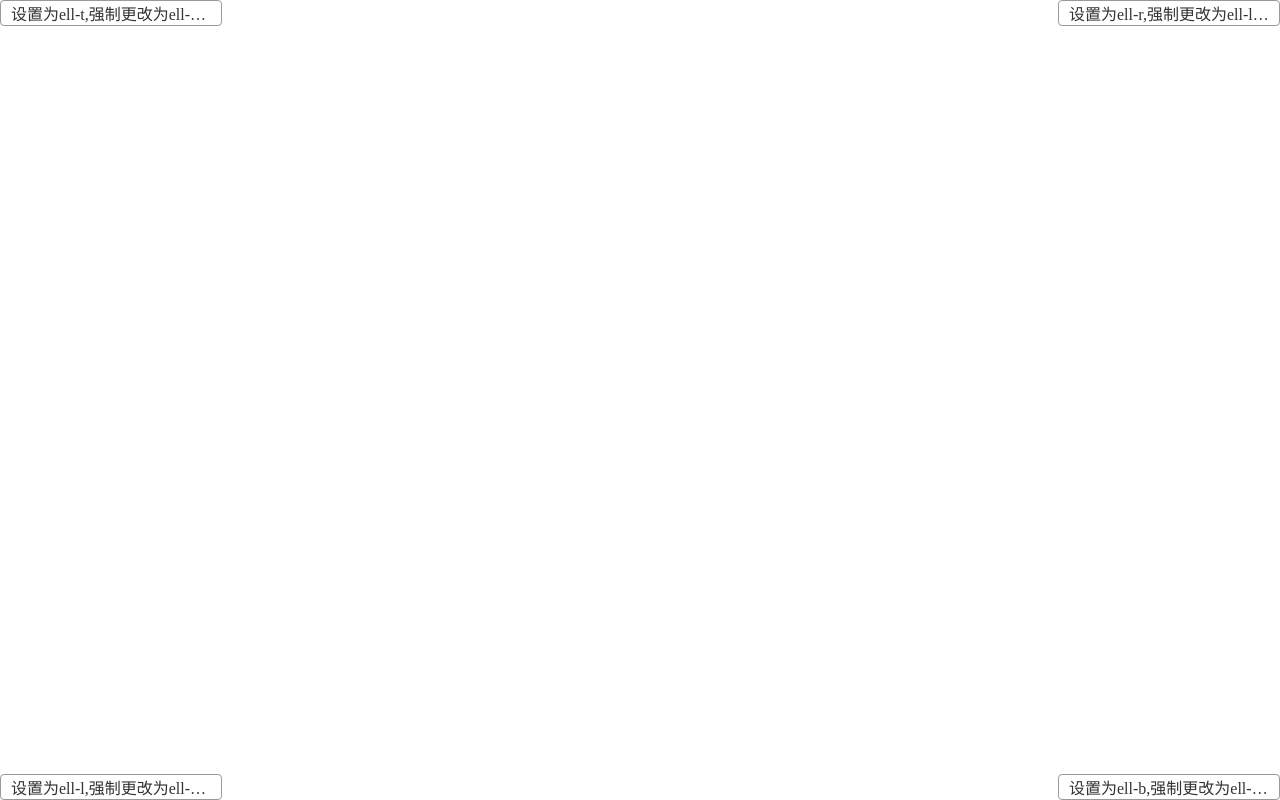
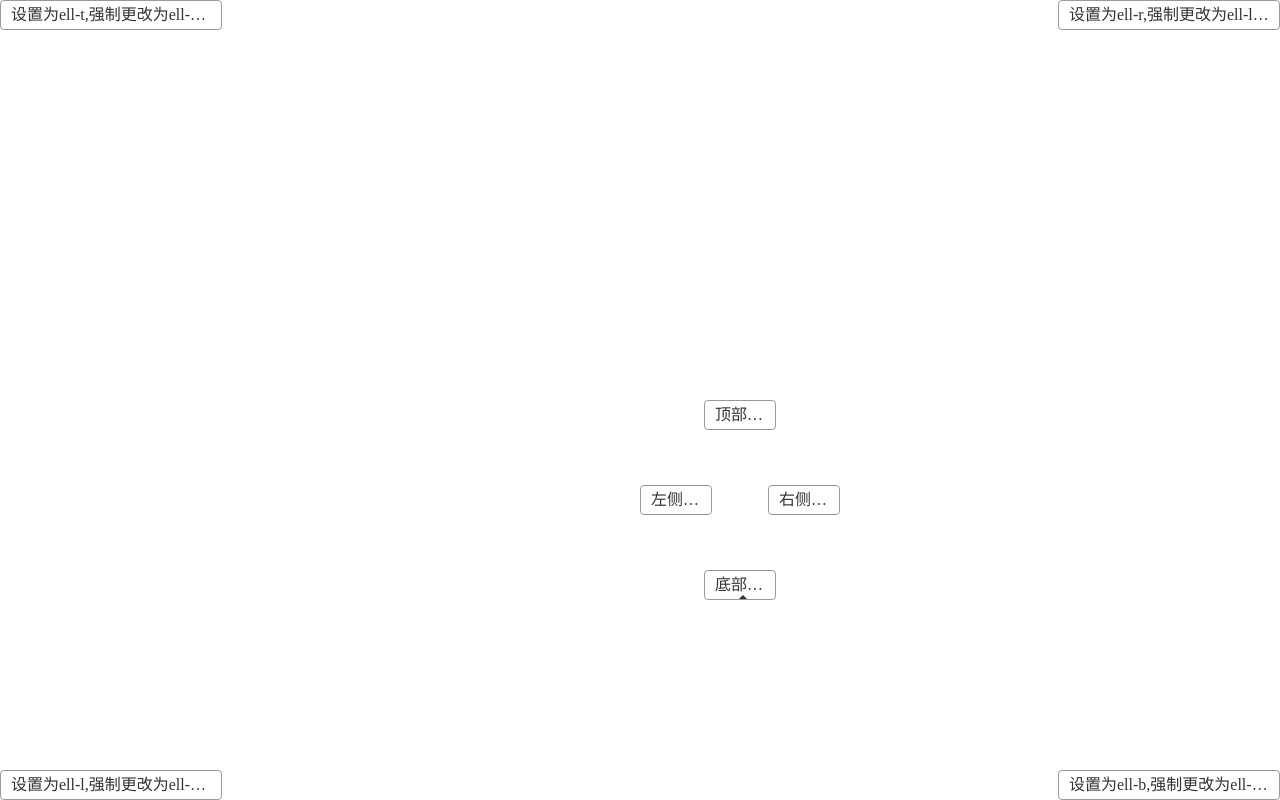
Before and after one commit to MusiCoder32/simply-ellipsis, a website: page example/index.html in a window 1280 px wide. Drawn offline with Linux system fonts and the light colour scheme.

Commit message:
采用相对定位，父元素overflow:hidden，以及after伪类最开始设为fixed来保证弹窗不会超过可视区域，不会造成整个视窗出现overflow，以保证getClientRects计算出来的元素位置的准确，即若当可视区域出现滚动时，该计算存在误差

```diff
--- a/example/index.html
+++ b/example/index.html
@@ -22,18 +22,31 @@
       padding: 0 10px;
       border-radius: 4px;
     }
+
     .item {
       width: 50px;
       border: 1px solid #999;
       padding: 0 10px;
       border-radius: 4px;
     }
+
+    .p-center {
+      position: absolute;
+      top: 50%;
+      left: 50%;
+      /*transform: translate(-50%, -50%);*/
+      width: 200px;
+      height: 200px;
+      display: flex;
+      justify-content: space-between;
+      flex-direction: column;
+    }
   </style>
 </head>
 <body id="app">
 <div style="width:100%;height:100%;display: flex;justify-content: space-between;flex-direction: column">
   <div style="display: flex;justify-content: space-between">
-    <div class="ell-t item-2">设置为ell-t,强制更改为ell-b的效果</div>
+    <div class="ell-t item-2">设置为ell-t,强制更改为ell-b的效果设置为ell-t,强制更改为ell-b的效果设置为ell-t,强制更改为ell-b的效果设置为ell-t,强制更改为ell-b的效果设置为ell-t,强制更改为ell-b的效果设置为ell-t,强制更改为ell-b的效果设置为ell-t,强制更改为ell-b的效果设置为ell-t,强制更改为ell-b的效果</div>
     <div class="ell-r item-2">设置为ell-r,强制更改为ell-l的效果</div>
   </div>
   <div style="display: flex;justify-content: space-between">
@@ -41,7 +54,18 @@
     <div class="ell-b item-2">设置为ell-b,强制更改为ell-t的效果</div>
   </div>
 </div>
-
+<div class="p-center">
+  <div style="display: flex;justify-content: center">
+    <div class="ell-t item">顶部ell-t</div>
+  </div>
+  <div style="display: flex;justify-content: space-between">
+    <div class="ell-l item">左侧ell-l</div>
+    <div class="ell-r item">右侧ell-r</div>
+  </div>
+  <div style="display: flex;justify-content: center">
+    <div class="ell-b item">底部ell-t</div>
+  </div>
+</div>
 </body>
 <script type="module">
 import startEllipsis from '../index.js'
--- a/src/index.css
+++ b/src/index.css
@@ -1,4 +1,4 @@
-.ell, .ell-l, .ell-r, .ell-t, .ell-b {
+.ell {
   display: inline-block !important;
   overflow: hidden;
   text-overflow: ellipsis;
@@ -6,18 +6,42 @@
   box-sizing: content-box !important;
 }
 
+.ell-l:after, .ell-r:after, .ell-t:after, .ell-b:after {
+  position: fixed;
+  content: attr(ell-value);
+  left: 0;
+  top: 0;
+}
+
+.ell-l:before, .ell-r:before, .ell-t:before, .ell-b:before {
+  content: '';
+  position: fixed;
+  left: 0;
+  top: 0;
+}
+
+.ell-l, .ell-r, .ell-t, .ell-b {
+  overflow: hidden;
+  white-space: nowrap;
+}
+.ell-l:hover, .ell-r:hover, .ell-t:hover, .ell-b:hover {
+  overflow: visible;
+}
+
+
 .has-ell {
   --ell-background: rgb(48 49 51);
   --ell-left: 0;
   --ell-top: 0;
   --ell-angle-left: 0;
-  --ell-angle-top: 0
+  --ell-angle-top: 0;
+  position: relative;
 }
 
 .has-ell:after {
   content: attr(ell-value);
   max-width: 250px;
-  position: fixed;
+  position: absolute !important;
   left: var(--ell-left);
   top: var(--ell-top);
   background-color: var(--ell-background);
@@ -28,24 +52,23 @@
   font-size: 12px;
   line-height: 1.2;
   transition: visibility 0.5s, opacity 0.5s;
-  white-space: pre-wrap;
   z-index: 10000;
   box-sizing: content-box !important;
-  visibility: hidden;
-  opacity: 0;
+  /*visibility: hidden;*/
+  /*opacity: 0;*/
 }
 
 
 .has-ell:before {
   content: '';
-  position: fixed;
+  position: absolute !important;
   left: var(--ell-angle-left);
   top: var(--ell-angle-top);
   border-width: 5px;
   border-style: solid;
   border-color: var(--ell-background) transparent transparent transparent;
-  visibility: hidden;
-  opacity: 0;
+  /*visibility: hidden;*/
+  /*opacity: 0;*/
   transition: visibility 0.5s, opacity 0.5s;
   z-index: 10000;
   box-sizing: content-box !important;
--- a/src/setEll.js
+++ b/src/setEll.js
@@ -4,15 +4,31 @@ function setEllItem(dom, type) {
   const padding = 5 //定义弹框距边界的位置
   const anglePadding = 9 //定义小三角距边界的位置，padding加上圆角尺寸
   // 获取dom的尺寸
-  const {innerText, clientWidth, clientHeight} = dom
+  let {innerText, clientWidth, clientHeight} = dom
+  //清空dom文字内容，并写入子元素存放之前的文字内容
+  let childDom = dom.querySelector('.ell')
+  if (!childDom) {
+    dom.innerText = ''
+    childDom = document.createElement('div')
+    childDom.style.width = '100%'
+    childDom.style.height = '100%'
+    childDom.style.left = '0px'
+    childDom.style.top = '0px'
+    childDom.innerText = innerText
+    childDom.classList.add('ell')
+    dom.append(childDom)
+    dom.setAttribute('ell-value', innerText)
+    dom.classList.add('has-ell')
+  }
+
+
   const {w, h} = getClientSize()//浏览器可见区域高宽尺寸
   window.dom = dom
   const {left, top, bottom, right} = dom.getClientRects()[0]
 
-  dom.setAttribute('ell-value', innerText)
-  dom.classList.add('has-ell')
   //获取ell:after的尺寸
   const afterDom = window.getComputedStyle(dom, 'after')
+  console.log(afterDom)
   var {paddingBottom, paddingLeft, paddingRight, paddingTop, height, width} = afterDom
   let obj = {
     paddingBottom,
@@ -58,50 +74,52 @@ function setEllItem(dom, type) {
   let angleLeft = anglePadding
   switch (type) {
     case 'top':
-      ellLeft = left - (afterDomOffsetWidth - clientWidth) / 2
-      ellLeft = Math.max(ellLeft, padding)
-      ellLeft = Math.min(ellLeft, w - afterDomOffsetWidth - padding)
+      ellLeft = -(afterDomOffsetWidth - clientWidth) / 2
+      ellLeft = Math.max(ellLeft, padding - left)
+      ellLeft = Math.min(ellLeft, w - afterDomOffsetWidth - padding - left)
       cssObj['--ell-left'] = `${ellLeft}px`
-      cssObj['--ell-top'] = `${top - afterDomOffsetHeight - borderWidth}px`
-      cssObj['--ell-angle-left'] = `${left + clientWidth / 2 - 2.5}px`
-      cssObj['--ell-angle-top'] = `${top - borderWidth}px`
+      cssObj['--ell-top'] = `${-afterDomOffsetHeight - borderWidth}px`
+      cssObj['--ell-angle-left'] = `${(clientWidth - borderWidth) / 2}px`
+      cssObj['--ell-angle-top'] = `${-borderWidth}px`
       break;
     case 'bottom':
-      ellLeft = left - (afterDomOffsetWidth - clientWidth) / 2
+      ellLeft = -(afterDomOffsetWidth - clientWidth) / 2
       ellLeft = Math.max(ellLeft, padding)
-      ellLeft = Math.min(ellLeft, w - afterDomOffsetWidth - padding)
+      ellLeft = Math.min(ellLeft, w - afterDomOffsetWidth - padding - left)
       cssObj['--ell-left'] = `${ellLeft}px`
-      cssObj['--ell-top'] = `${bottom + borderWidth}px`
-      cssObj['--ell-angle-left'] = `${left + clientWidth / 2 - 2.5}px`
-      cssObj['--ell-angle-top'] = `${bottom - borderWidth}px`
+      cssObj['--ell-top'] = `${clientHeight + borderWidth}px`
+      cssObj['--ell-angle-left'] = `${(clientWidth - borderWidth) / 2}px`
+      cssObj['--ell-angle-top'] = `${clientHeight - borderWidth}px`
       break;
     case 'right':
-      ellTop = top - (afterDomOffsetHeight - clientHeight) / 2
-      ellTop = Math.max(ellTop, padding)
-      ellTop = Math.min(ellTop, h - afterDomOffsetHeight - padding)
+      ellTop = -(afterDomOffsetHeight - clientHeight) / 2
+      debugger
+      ellTop = Math.max(ellTop, padding - top)
+      ellTop = Math.min(ellTop, h - afterDomOffsetHeight - padding - top)
+      console.log(clientHeight, ellTop, h, afterDomOffsetHeight, padding, top)
 
-      angleTop  = top + (clientHeight - borderWidth) / 2
-      angleTop = Math.max(angleTop, anglePadding)
-      angleTop = Math.min(angleTop, h - borderWidth*2 - anglePadding)
+      angleTop = (clientHeight - borderWidth) / 2
+      angleTop = Math.max(angleTop, anglePadding - top)
+      angleTop = Math.min(angleTop, h - borderWidth * 2 - anglePadding - top)
 
-      cssObj['--ell-left'] = `${right + borderWidth}px`
+      cssObj['--ell-left'] = `${clientWidth + borderWidth}px`
       cssObj['--ell-top'] = `${ellTop}px`
-      cssObj['--ell-angle-left'] = `${right - borderWidth}px`
+      cssObj['--ell-angle-left'] = `${clientWidth - borderWidth}px`
       cssObj['--ell-angle-top'] = `${angleTop}px`
 
       break;
     case 'left':
-      ellTop = top - (afterDomOffsetHeight - clientHeight) / 2
-      ellTop = Math.max(ellTop, padding)
-      ellTop = Math.min(ellTop, h - afterDomOffsetHeight - padding)
+      ellTop = -(afterDomOffsetHeight - clientHeight) / 2
+      ellTop = Math.max(ellTop, padding - top)
+      ellTop = Math.min(ellTop, h - afterDomOffsetHeight - padding - top)
 
-      angleTop  = top + (clientHeight - borderWidth) / 2
-      angleTop = Math.max(angleTop, anglePadding)
-      angleTop = Math.min(angleTop, h - borderWidth*2 - anglePadding)
+      angleTop = (clientHeight - borderWidth) / 2
+      angleTop = Math.max(angleTop, anglePadding - top)
+      angleTop = Math.min(angleTop, h - borderWidth * 2 - anglePadding - top)
 
-      cssObj['--ell-left'] = `${left -afterDomOffsetWidth -borderWidth}px`
+      cssObj['--ell-left'] = `${-afterDomOffsetWidth - borderWidth}px`
       cssObj['--ell-top'] = `${ellTop}px`
-      cssObj['--ell-angle-left'] = `${left - borderWidth}px`
+      cssObj['--ell-angle-left'] = `${-borderWidth}px`
       cssObj['--ell-angle-top'] = `${angleTop}px`
       break;
     default:
```
